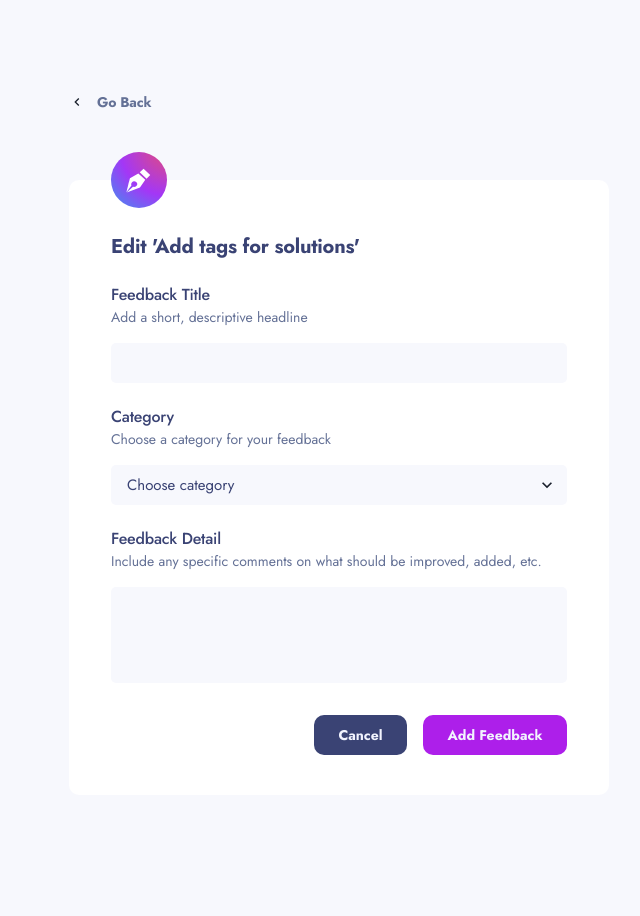
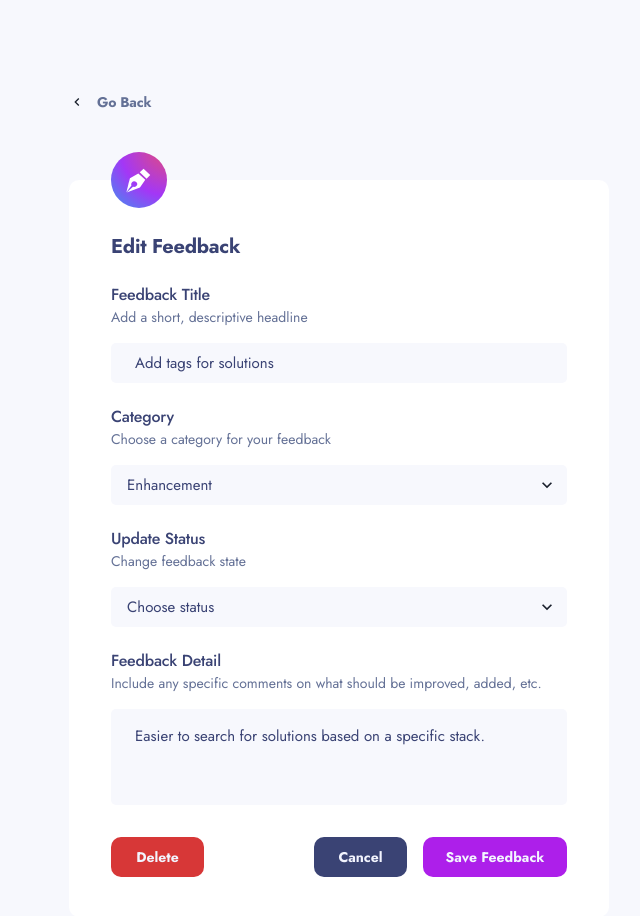
Before and after one commit to callmegrisha/product-feedback-app, a React (Create React App) app: page /suggestion/1/edit in a window 1280 px wide. Shown: the top 916 px of the page, without its empty margins (301-941 px from the left). Before the commit the page ends 887 px from the top, so only its background shows below. Built offline with nearby package versions, Linux system fonts and the light colour scheme; data requests are answered from the project's data file.

Commit message:
edit feedback functionality

```diff
--- a/db.json
+++ b/db.json
@@ -178,8 +178,8 @@
     },
     {
       "id": 7,
-      "title": "More comprehensive reports",
-      "category": "feature",
+      "title": "More comprehensive reports ",
+      "category": "enhancement",
       "upvotes": 123,
       "status": "planned",
       "description": "It would be great to see a more detailed breakdown of solutions.",
@@ -203,15 +203,6 @@
             "username": "countryspirit"
           },
           "replies": []
-        },
-        {
-          "content": "",
-          "id": 1686668986347,
-          "user": {
-            "image": "/assets/user-images/image-zena.jpg",
-            "name": "Zena Kelley",
-            "username": "velvetround"
-          }
         }
       ]
     },
@@ -309,22 +300,6 @@
           ]
         }
       ]
-    },
-    {
-      "id": 1686662131627,
-      "upvotes": 0,
-      "status": "suggestion",
-      "title": "ddd",
-      "category": "UI",
-      "description": "ddd"
-    },
-    {
-      "id": 1686662275243,
-      "upvotes": 0,
-      "status": "suggestion",
-      "title": "Темная тема",
-      "category": "Feature",
-      "description": "Мне нужно сделать темную тему для сайта, чтоб было более удобнее смотреть ночью!"
     }
   ]
 }
--- a/src/features/suggestions/components/FeedbackForm.jsx
+++ b/src/features/suggestions/components/FeedbackForm.jsx
@@ -11,15 +11,21 @@ import {
 import { BlockWrapper } from '../../../UI/BlockWrapper/BlockWrapper';
 
 const categories = [
-  { value: 'All', name: 'All' },
+  { value: 'all', name: 'All' },
   { value: 'UI', name: 'UI' },
   { value: 'UX', name: 'UX' },
-  { value: 'Enhancement', name: 'Enhancement' },
-  { value: 'Bug', name: 'Bug' },
-  { value: 'Feature', name: 'Feature' },
+  { value: 'enhancement', name: 'Enhancement' },
+  { value: 'bug', name: 'Bug' },
+  { value: 'feature', name: 'Feature' },
 ];
 
-export const FeedbackForm = ({ formik, isEdit, title }) => {
+const statuses = [
+  { value: 'in-progress', name: 'In Progress' },
+  { value: 'planned', name: 'Planned' },
+  { value: 'live', name: 'Live' },
+];
+
+export const FeedbackForm = ({ formik, isEdit, title, submitText }) => {
   return (
     <BlockWrapper
       title={title}
@@ -72,6 +78,27 @@ export const FeedbackForm = ({ formik, isEdit, title }) => {
             ))}
           </Select>
         </FormControl>
+        {isEdit && (
+          <FormControl mb={6}>
+            <FormLabel className='label'>Update Status</FormLabel>
+            <FormHelperText className='label-description'>
+              Change feedback state
+            </FormHelperText>
+            <Select
+              variant='purple'
+              name='status'
+              onChange={formik.handleChange}
+              value={formik.values.status}
+            >
+              <option>Choose status</option>
+              {statuses.map((status) => (
+                <option value={status.value} key={status.value}>
+                  {status.name}
+                </option>
+              ))}
+            </Select>
+          </FormControl>
+        )}
         <FormControl mb={8}>
           <FormLabel className='label'>Feedback Detail</FormLabel>
           <FormHelperText className='label-description'>
@@ -86,11 +113,16 @@ export const FeedbackForm = ({ formik, isEdit, title }) => {
           />
         </FormControl>
         <Flex alignItems='center' justifyContent='flex-end'>
-          <Button variant='grey' mr={4} maxWidth={93}>
+          {isEdit && (
+            <Button type='button' variant='red' maxWidth={93} mr='auto'>
+              Delete
+            </Button>
+          )}
+          <Button type='button' variant='grey' mr={4} maxWidth={93}>
             Cancel
           </Button>
           <Button type='submit' variant='purple' maxWidth={144}>
-            Add Feedback
+            {submitText}
           </Button>
         </Flex>
       </form>
--- a/src/features/suggestions/hooks/useCreateSuggestion.js
+++ b/src/features/suggestions/hooks/useCreateSuggestion.js
@@ -17,7 +17,7 @@ export const useCreateSuggestion = () => {
       const feedbackObj = {
         id: Date.now(),
         upvotes: 0,
-        status: 'suggestion',
+        status: 'planned',
         ...values,
       };
 
--- a/src/features/suggestions/hooks/useEditSuggestion.js
+++ b/src/features/suggestions/hooks/useEditSuggestion.js
@@ -1,19 +1,49 @@
-import { useNavigate, useParams } from 'react-router-dom';
+import { useNavigate } from 'react-router-dom';
 import { useDispatch } from 'react-redux';
 import { useFormik } from 'formik';
+import { useOneSuggestion } from './useOneSuggestion';
+import { useEffect } from 'react';
+import { updateSuggestion } from '../suggestionsSlice';
 
 export const useEditSuggestion = () => {
   const navigate = useNavigate();
   const dispatch = useDispatch();
+
+  const { currentSuggestion } = useOneSuggestion();
 
   const formik = useFormik({
     initialValues: {
       title: '',
       category: '',
       description: '',
+      status: '',
     },
-    onSubmit: (values, { resetForm }) => {},
+    onSubmit: (values, { resetForm }) => {
+      const { title, category, description, status } = values;
+      const { id } = currentSuggestion;
+
+      const suggestionObj = {
+        title,
+        category,
+        description,
+        status,
+      };
+
+      dispatch(updateSuggestion({ id, suggestionObj }));
+      navigate(`/suggestion/${id}`);
+    },
   });
+
+  useEffect(() => {
+    if (currentSuggestion) {
+      formik.setValues({
+        title: currentSuggestion.title,
+        category: currentSuggestion.category,
+        description: currentSuggestion.description,
+        status: currentSuggestion.status,
+      });
+    }
+  }, [currentSuggestion]);
 
   return { formik };
 };
--- a/src/pages/FeedbackPage/FeedbackPage.jsx
+++ b/src/pages/FeedbackPage/FeedbackPage.jsx
@@ -1,19 +1,15 @@
 import { useNavigate } from 'react-router-dom';
-import { Box, Button, Heading, Icon, Text } from '@chakra-ui/react';
+import { Box, Button, Icon, Text } from '@chakra-ui/react';
 import { MdKeyboardArrowLeft } from 'react-icons/md';
 
 import { FeedbackForm } from '../../features/suggestions/components/FeedbackForm';
 import { useCreateSuggestion } from '../../features/suggestions/hooks/useCreateSuggestion';
-import { useOneSuggestion } from '../../features/suggestions/hooks/useOneSuggestion';
 import { useEditSuggestion } from '../../features/suggestions/hooks/useEditSuggestion';
 
 const FeedbackPage = ({ isEdit }) => {
   const navigate = useNavigate();
-  const { currentSuggestion } = useOneSuggestion();
   const { formik: formikCreate } = useCreateSuggestion();
-  const { formik: formikEdit } = useEditSuggestion(currentSuggestion);
-
-  if (!currentSuggestion) return <Heading as='h1'>Loading...</Heading>;
+  const { formik: formikEdit } = useEditSuggestion();
 
   return (
     <Box as='section' padding='92px 0' maxW={540} m='0 auto'>
@@ -30,16 +26,22 @@ const FeedbackPage = ({ isEdit }) => {
           Go Back
         </Text>
       </Button>
-      {!isEdit ? (
-        <FeedbackForm title='Create New Feedback' formik={formikCreate} />
+      {isEdit ? (
+        <FeedbackForm
+          isEdit
+          title='Edit Feedback'
+          submitText='Save Feedback'
+          formik={formikEdit}
+        />
       ) : (
         <FeedbackForm
-          title={`Edit '${currentSuggestion.title}'`}
-          isEdit
-          formik={formikEdit}
+          title='Create New Feedback'
+          submitText='Add Feedback'
+          formik={formikCreate}
         />
       )}
     </Box>
   );
 };
+
 export default FeedbackPage;
```
